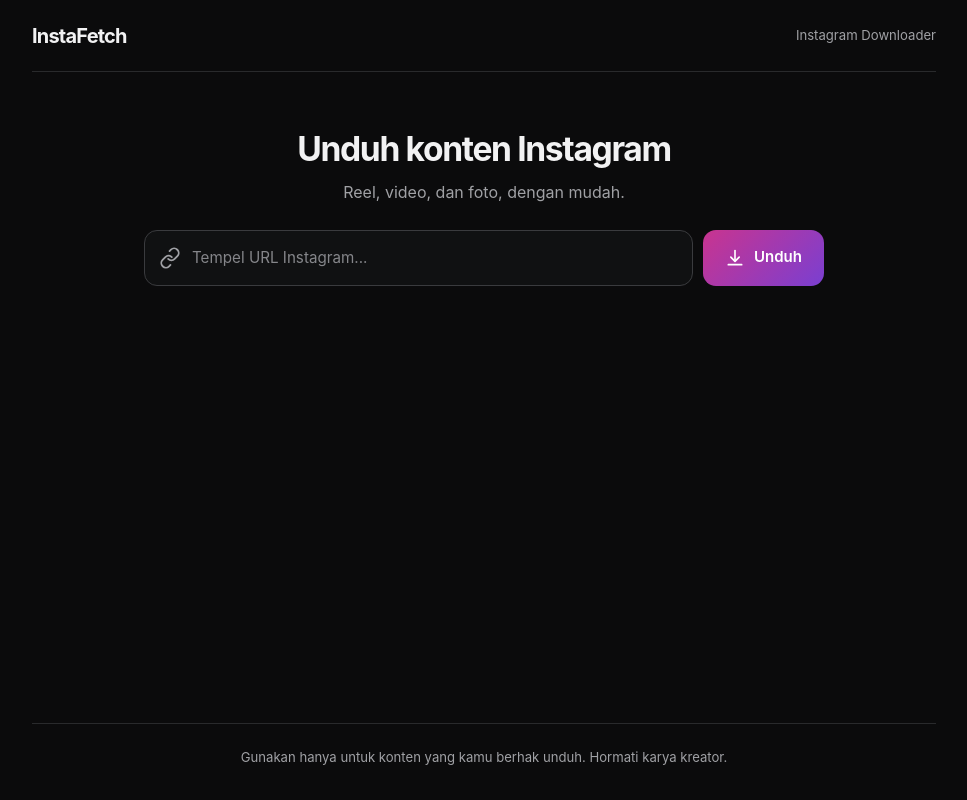
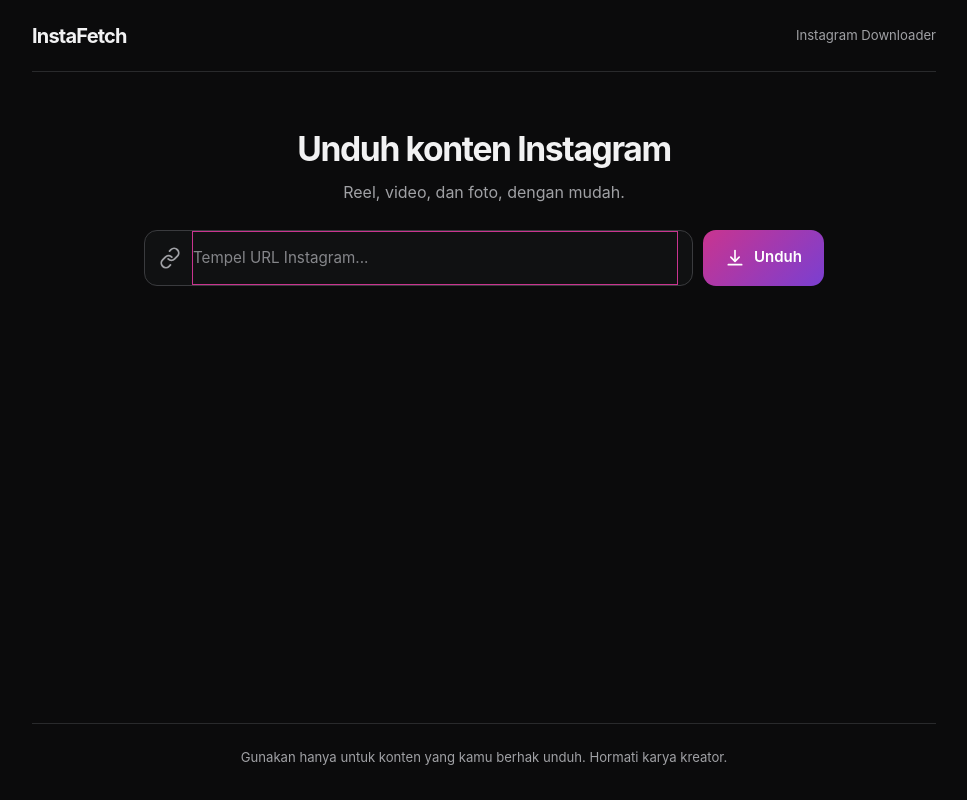
Before and after one commit to zero-route/Instagram-downloader, a Next.js app: page / in a window 1280 px wide. In both pictures the pointer is over the input "Tempel URL Instagram...". Shown: the whole page, without its empty margins (156-1123 px from the left). Built offline with nearby package versions, Linux system fonts and the light colour scheme.

Commit message:
update globals.css

```diff
--- a/app/globals.css
+++ b/app/globals.css
@@ -158,6 +158,10 @@
 
 .field input::placeholder {
   color: #85868a;
+}
+
+.field input:hover {
+  border: 1px solid var(--magenta);
 }
 
 .field-clear {
```
